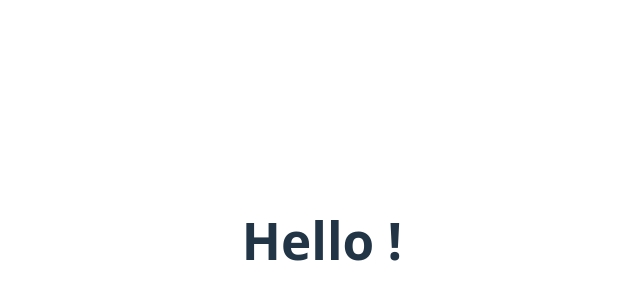
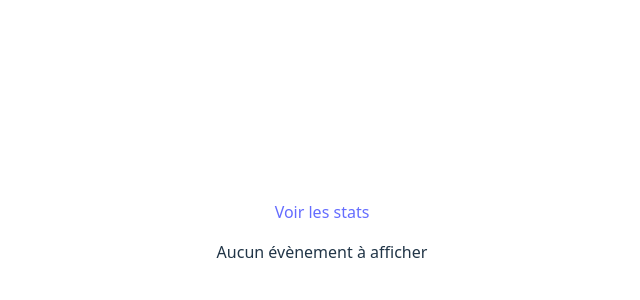
Before and after one commit to enzoleafcode/campus-party-planner, a React (Vite) app: page / in a window 1280 px wide. Shown: the part 160-460 px from the top of the page, without its empty margins (318-958 px from the left). Built offline with nearby package versions, Linux system fonts and the light colour scheme.

Commit message:
feat: add EventList component

```diff
--- a/src/components/EventList.jsx
+++ b/src/components/EventList.jsx
@@ -0,0 +1,27 @@
+import { useEventContext } from "../context/EventContext"
+import EventCard from "../components/EventCard";
+
+function EventList() {
+    const { events } = useEventContext()
+
+    function displayEventCard() {
+        if (events.length == 0) {
+            return (
+                <>
+                    <p className="event-list--empty">
+                        Aucun évènement à afficher
+                    </p>
+                </>
+            )
+        }
+        for (let index = 0; index < events.length; index++) {
+            <>
+                <EventCard />
+            </>
+        }
+    }
+
+    return displayEventCard();
+
+}
+export default EventList
--- a/src/pages/HomePage.jsx
+++ b/src/pages/HomePage.jsx
@@ -1,4 +1,13 @@
+import EventList from "../components/EventList";
+
+import { Link } from "react-router-dom";
+
 function HomePage() {
-  return <h1> Hello !</h1>;
+  return (
+    <>
+      <Link to="/stats">Voir les stats</Link>
+      <EventList />
+    </>
+  );
 }
 export default HomePage;
--- /dev/null
+++ b/src/styles/components/event-list.css
@@ -0,0 +1,13 @@
+/* event-list.css */
+.event-list {
+    display: grid;
+    grid-template-columns: repeat(auto-fill, minmax(300px, 1fr));
+    gap: 1.5rem;
+    padding: 1rem;
+}
+
+.event-list--empty {
+    text-align: center;
+    padding: 2rem;
+    color: #999;
+}
```
